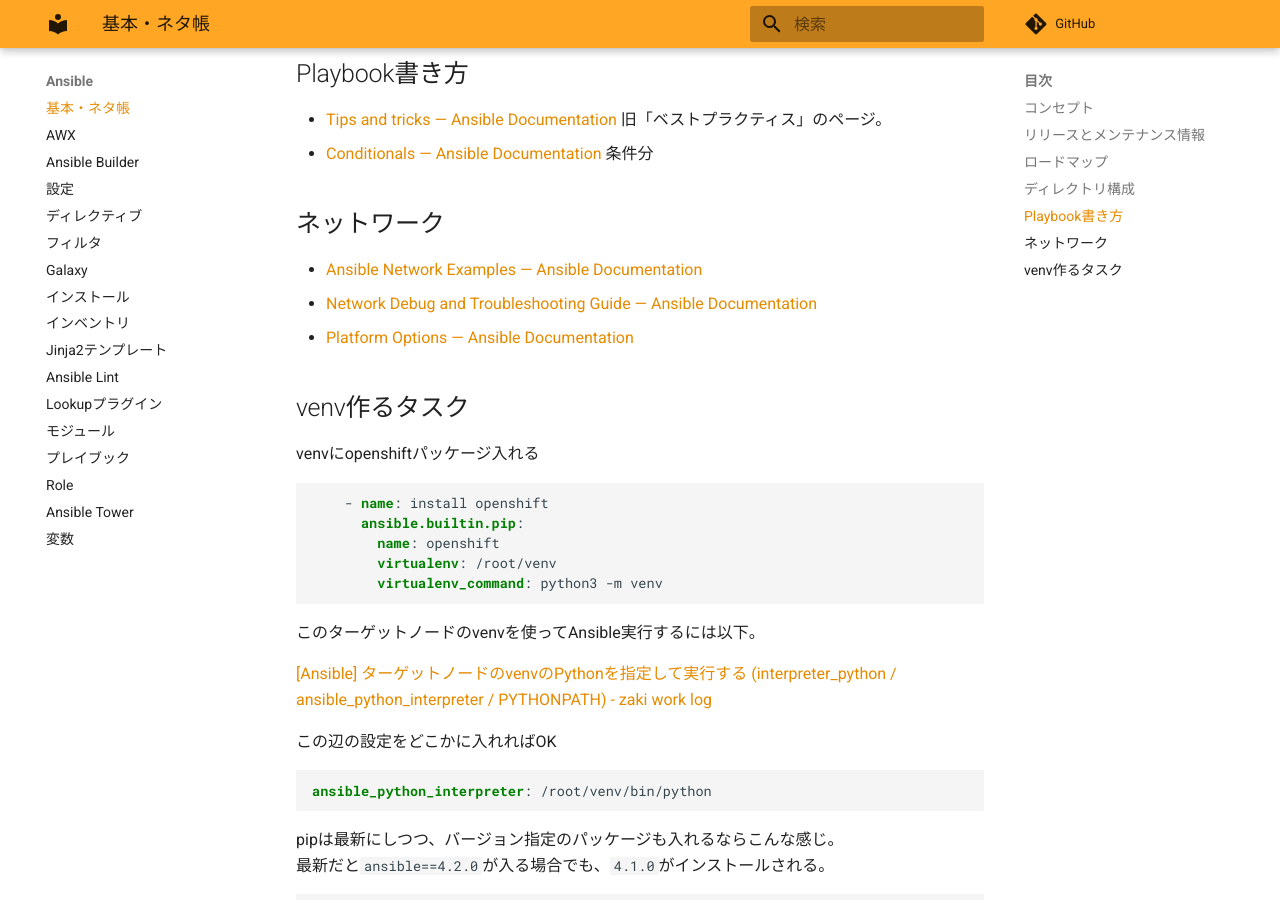
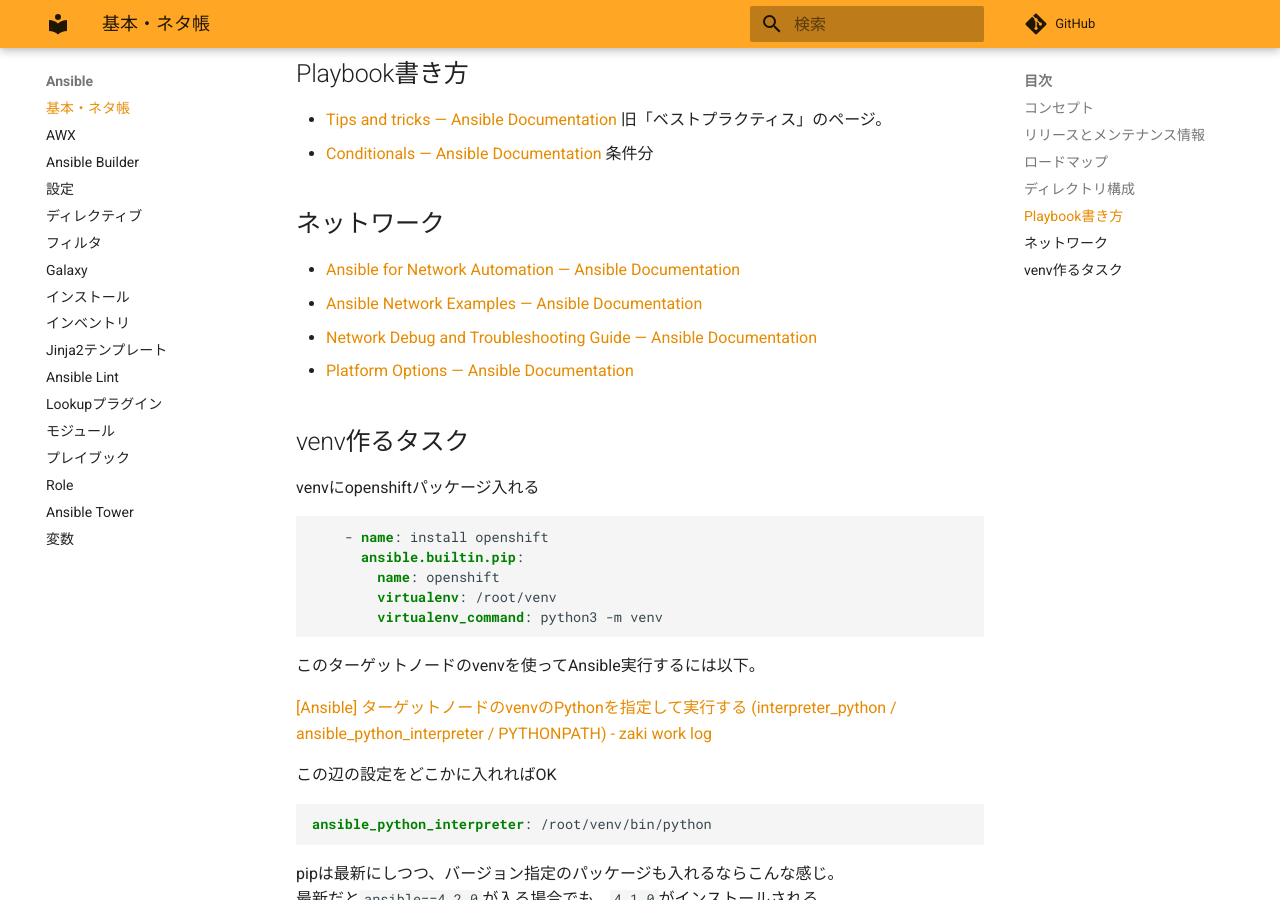
Before and after one commit to zaki-lknr/docs, an MkDocs documentation site: the page built from docs/Ansible/index.md, in a window 1280 px wide and 900 px high, scrolled down 713 px. Built offline with MkDocs 1.6.1 and Material for MkDocs 9.7.7, drawn with Linux system fonts in a browser that asks for light colours; comment, search, counter and statistics services are not loaded.

Commit message:
add: ansible: Network Automation目次

```diff
--- a/docs/Ansible/index.md
+++ b/docs/Ansible/index.md
@@ -26,6 +26,7 @@
 
 ## ネットワーク
 
+- [Ansible for Network Automation — Ansible Documentation](https://docs.ansible.com/ansible/latest/network/index.html)
 - [Ansible Network Examples — Ansible Documentation](https://docs.ansible.com/ansible/latest/network/user_guide/network_best_practices_2.5.html)
 - [Network Debug and Troubleshooting Guide — Ansible Documentation](https://docs.ansible.com/ansible/latest/network/user_guide/network_debug_troubleshooting.html)
 - [Platform Options — Ansible Documentation](https://docs.ansible.com/ansible/latest/network/user_guide/platform_index.html)
```
